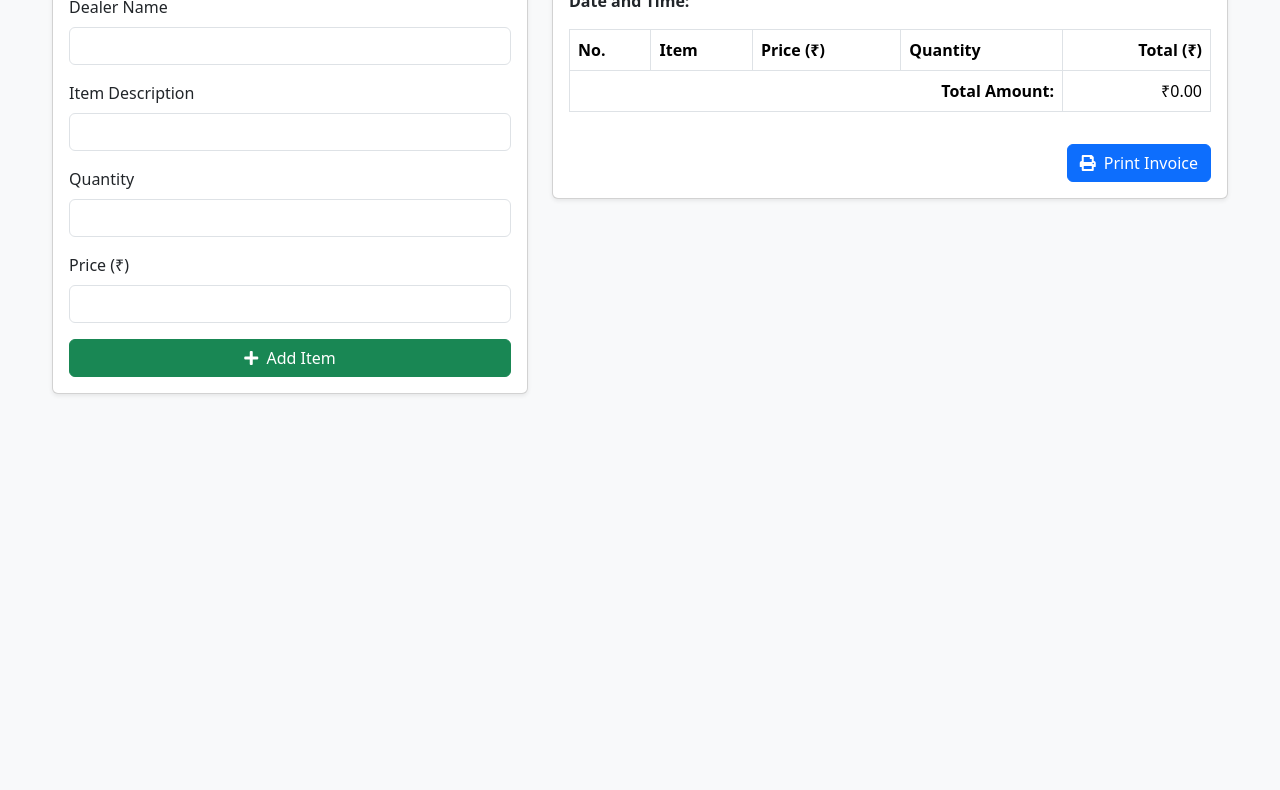
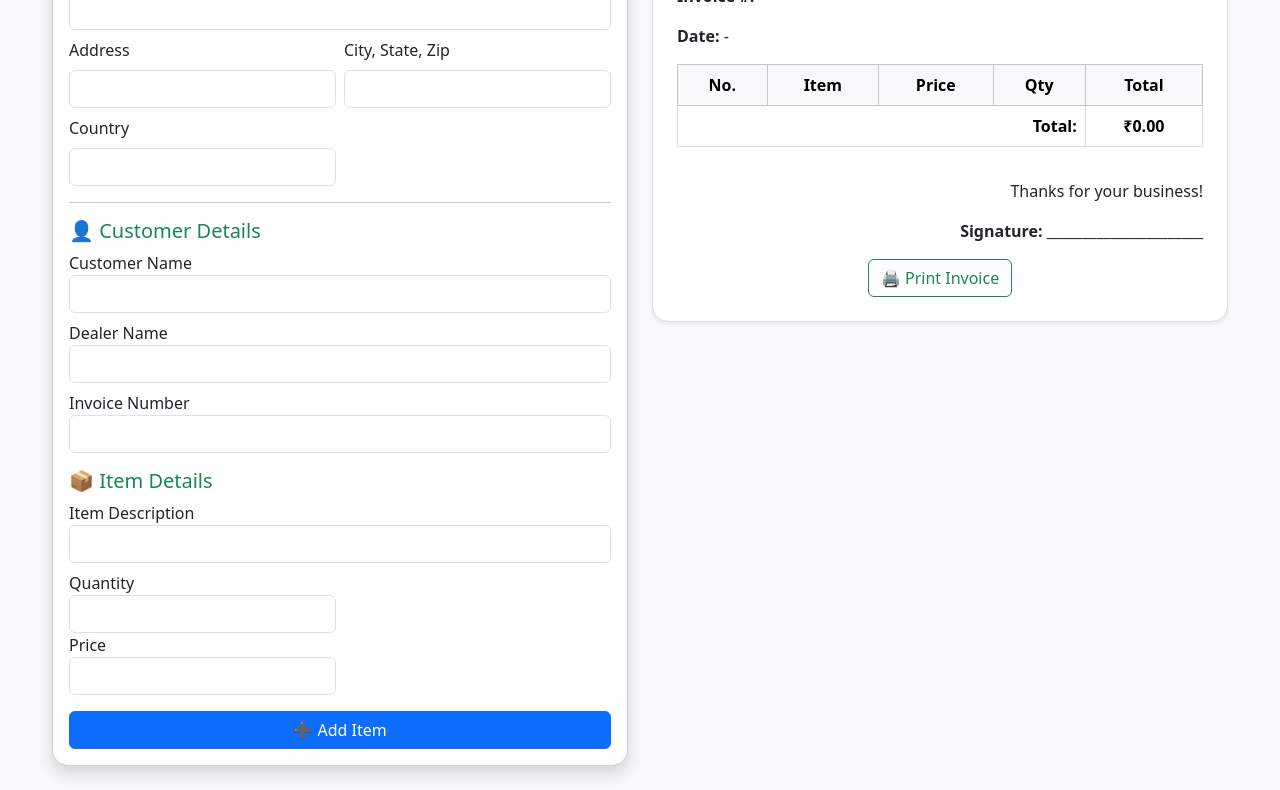
Before and after one commit to ravimanivel/billing_system, a plain HTML site: page index.html in a window 1280 px wide. Shown: the part 275-1065 px from the top of the page. Before the commit the page ends 800 px from the top, so only its background shows below. Drawn offline with nearby package versions, Linux system fonts and the light colour scheme.

Commit message:
Update index.html

```diff
--- a/index.html
+++ b/index.html
@@ -2,189 +2,244 @@
 <html lang="en">
 <head>
   <meta charset="UTF-8" />
-  <meta name="viewport" content="width=device-width, initial-scale=1.0"/>
+  <meta name="viewport" content="width=device-width, initial-scale=1">
   <title>Billing System</title>
   <link href="https://cdn.jsdelivr.net/npm/bootstrap@5.3.3/dist/css/bootstrap.min.css" rel="stylesheet">
-  <link rel="stylesheet" href="https://cdnjs.cloudflare.com/ajax/libs/font-awesome/5.13.1/css/all.min.css"/>
+  <script src="https://cdnjs.cloudflare.com/ajax/libs/html2pdf.js/0.10.1/html2pdf.bundle.min.js"></script>
   <style>
-    body {
-      background-color: #f8f9fa;
+    .container { max-width: 1200px; margin-top: 20px; }
+    .invoice-box { background: #f8f9fa; padding: 20px; border-radius: 10px; }
+    @media (max-width: 768px) {
+      .row > div { margin-bottom: 20px; }
     }
-
-    header {
-      padding: 20px;
-      text-align: center;
-      background-color: #0d6efd;
-      color: white;
-      margin-bottom: 30px;
-    }
-
-    .form-control:focus {
-      box-shadow: none;
-      border-color: #0d6efd;
-    }
-
-    .btn-primary {
-      background-color: #0d6efd;
-    }
-
-    .table thead {
-      background-color: #e9ecef;
-    }
-
-    .container {
-      max-width: 1200px;
-    }
-
     @media print {
-      body * {
-        visibility: hidden;
-      }
-      #print-section, #print-section * {
+      body * { visibility: hidden; }
+      #invoice-section, #invoice-section * {
         visibility: visible;
       }
-      #print-section {
+      #invoice-section {
         position: absolute;
         left: 0;
         top: 0;
         width: 100%;
       }
-      .no-print {
-        display: none !important;
-      }
     }
   </style>
 </head>
-<body>
+<body class="bg-light">
 
-  <div class="container" id="invoice-details-container">
-    <header>
-      <h1>Billing System</h1>
+    <div class="container py-4">
+      <header class="text-center mb-4">
+        <h5 class="text-primary fw-bold">🧾 Billing System</h5>
       </header>
 
-    <div class="row">
-      <!-- Form Column -->
-      <div class="col-md-5 mb-4 no-print">
-        <div class="card shadow-sm">
-          <div class="card-header bg-primary text-white">
-            <strong>Enter Billing Details</strong>
-          </div>
+      <div class="row g-4">
+        <!-- Billing Form -->
+        <div class="col-lg-6">
+          <div class="card shadow rounded-4">
             <div class="card-body">
               <form id="billing-form">
+                <h5 class="text-success mb-3">📌 Company Information</h5>
+
                 <div class="mb-3">
-                <label for="customer-name" class="form-label">Customer Name</label>
-                <input type="text" id="customer-name" class="form-control" required>
+                  <label class="form-label">Company Logo</label>
+                  <input type="file" class="form-control" id="company_logo" accept="image/*">
                 </div>
-              <div class="mb-3">
-                <label for="dealer-name" class="form-label">Dealer Name</label>
-                <input type="text" id="dealer-name" class="form-control" required>
+
+                <div class="row g-2">
+                  <div class="col-md-12">
+                    <label class="form-label">Company Name</label>
+                    <input type="text" class="form-control" id="company_name"  required>
                   </div>
-              <div class="mb-3">
-                <label for="item-description" class="form-label">Item Description</label>
-                <input type="text" id="item-description" class="form-control" required>
+                  <div class="col-md-6">
+                    <label class="form-label">Address</label>
+                    <input type="text" class="form-control" id="company_address1"  required>
                   </div>
-              <div class="mb-3">
-                <label for="item-quantity" class="form-label">Quantity</label>
-                <input type="number" id="item-quantity" class="form-control" required>
+                  <div class="col-md-6">
+                    <label class="form-label">City, State, Zip</label>
+                    <input type="text" class="form-control" id="company_city_state_zip"   required>
                   </div>
-              <div class="mb-3">
-                <label for="item-price" class="form-label">Price (₹)</label>
-                <input type="number" id="item-price" class="form-control" required>
+                  <div class="col-md-6">
+                    <label class="form-label">Country</label>
+                    <input type="text" class="form-control" id="company_country"   required>
                   </div>
-              <button type="button" onclick="addItem()" class="btn btn-success w-100">
-                <i class="fas fa-plus me-1"></i> Add Item
-              </button>
+                </div>
+
+                <hr>
+
+                <h5 class="text-success mt-3">👤 Customer Details</h5>
+                <label for="customer-name"> Customer Name</label>
+                <input type="text" class="form-control mb-2" id="customer-name" required>
+                <label for="dealer-name"> Dealer Name</label>
+                <input type="text" class="form-control mb-2" id="dealer-name" required>
+                <label for="invoice_num"> Invoice Number</label>
+                <input type="text" class="form-control mb-2" id="invoice_num"  required>
+
+                <h5 class="text-success mt-3">📦 Item Details</h5>
+                <label for="item-description"> Item Description</label>
+                <input type="text" class="form-control mb-2" id="item-description"  required>
+                <div class="row g-2">
+                  <div class="col-md-6">
+                    <label for="item-quantity"> Quantity</label>
+                    <input type="number" class="form-control" id="item-quantity" required>
+                    <label for="item-price"> Price</label>
+                    <input type="number" class="form-control" id="item-price"  required>
+                  </div>
+                </div>
+
+                <div class="d-grid mt-3">
+                  <button type="button" class="btn btn-primary" onclick="addItem()">➕ Add Item</button>
+                </div>
               </form>
             </div>
           </div>
         </div>
 
-      <!-- Invoice Column -->
-      <div class="col-md-7" id="print-section">
-        <div class="card shadow-sm">
-          <div class="card-header bg-primary text-white">
-            <strong>Invoice Details</strong>
+        <!-- Invoice Preview -->
+        <div class="col-lg-6">
+          <div id="invoice-section" class="bg-white border rounded-4 p-4 shadow-sm">
+            <div class="d-flex justify-content-between align-items-center mb-3">
+              <h4 class="text-success fw-bold mb-0" id="company-name">-</h4>
+              <img id="company-logo" class="img-fluid" style="max-width: 80px;" alt="Logo">
             </div>
-          <div class="card-body">
-            <p><strong>Customer Name:</strong> <span id="invoice-customer-name"></span></p>
-            <p><strong>Dealer Name:</strong> <span id="invoice-dealer-name"></span></p>
-            <p><strong>Date and Time:</strong> <span id="invoice-date-time"></span></p>
 
-            <div class="table-responsive">
-              <table class="table table-bordered table-hover">
-                <thead>
+            <div class="small text-muted mb-2">
+              <p id="company-address1"></p>
+              <p id="company-city-state-zip"></p>
+              <p id="company-country"></p>
+            </div>
+
+            <hr>
+
+            <div class="mb-3">
+              <p><strong>Customer:</strong> <span id="invoice-customer-name">-</span></p>
+              <p><strong>Dealer:</strong> <span id="invoice-dealer-name">-</span></p>
+              <p><strong>Invoice #:</strong> <span id="invoice-num">-</span></p>
+              <p><strong>Date:</strong> <span id="invoice-date-time">-</span></p>
+            </div>
+
+            <div class="table-responsive mb-3">
+              <table class="table table-bordered text-center table-hover">
+                <thead class="table-light">
                   <tr>
                     <th>No.</th>
                     <th>Item</th>
-                    <th>Price (₹)</th>
-                    <th>Quantity</th>
-                    <th class="text-end">Total (₹)</th>
+                    <th>Price</th>
+                    <th>Qty</th>
+                    <th>Total</th>
                   </tr>
                 </thead>
                 <tbody id="invoice-items"></tbody>
                 <tfoot>
                   <tr>
-                    <td colspan="4" class="text-end"><strong>Total Amount:</strong></td>
-                    <td class="text-end" id="total-amount">₹0.00</td>
+                    <td colspan="4" class="text-end fw-bold">Total:</td>
+                    <td class="fw-bold" id="total-amount">₹0.00</td>
                   </tr>
                 </tfoot>
               </table>
             </div>
 
-            <button onclick="printInvoice()" class="btn btn-primary mt-3 float-end no-print">
-              <i class="fa fa-print me-1"></i> Print Invoice
-            </button>
+            <p class="text-end">Thanks for your business!</p>
+            <p class="text-end"><strong>Signature:</strong> ______________________</p>
+
+            <div class="text-center mt-3">
+              <button class="btn btn-outline-success" onclick="printInvoice()">🖨️ Print Invoice</button>
             </div>
           </div>
         </div>
       </div>
     </div>
 
-  <!-- Bootstrap Bundle JS -->
-  <script src="https://cdn.jsdelivr.net/npm/bootstrap@5.3.3/dist/js/bootstrap.bundle.min.js"></script>
+
+<style>
+    .invoice-box {
+  background: #fdfdfd;
+  font-family: 'Segoe UI', sans-serif;
+  font-size: 15px;
+  color: #333;
+  border-radius: 12px;
+}
+
+#invoice-section h3 {
+  color: #198754;
+}
+
+.table th, .table td {
+  vertical-align: middle;
+}
+
+@media print {
+  .btn {
+    display: none !important;
+  }
+}
+
+</style>
 <script>
+  let invoiceItems = [];
   let itemCount = 0;
-    let totalAmount = 0;
 
   function addItem() {
-      const customerName = document.getElementById("customer-name").value;
-      const dealerName = document.getElementById("dealer-name").value;
-      const itemName = document.getElementById("item-description").value;
-      const itemPrice = parseFloat(document.getElementById("item-price").value);
-      const itemQuantity = parseInt(document.getElementById("item-quantity").value);
+    // Get values from form
+    const companyLogo = document.getElementById('company_logo').files[0];
+    const logoURL = companyLogo ? URL.createObjectURL(companyLogo) : '';
+    const companyName = document.getElementById('company_name').value;
+    const companyAddress1 = document.getElementById('company_address1').value;
+    const companyCityStateZip = document.getElementById('company_city_state_zip').value;
+    const companyCountry = document.getElementById('company_country').value;
+    const companyDetails = { name: companyName, address1: companyAddress1,   cityStateZip: companyCityStateZip, country: companyCountry };
+    const customerName = document.getElementById('customer-name').value;
+    const dealerName = document.getElementById('dealer-name').value;
+    const invoiceNum = document.getElementById('invoice_num').value;
+    const item = document.getElementById('item-description').value;
+    const qty = parseInt(document.getElementById('item-quantity').value);
+    const price = parseFloat(document.getElementById('item-price').value);
+    const total = qty * price;
 
-      if (!customerName || !dealerName || !itemName || isNaN(itemPrice) || isNaN(itemQuantity)) {
-        alert("Please fill out all fields correctly.");
+    if (!item || isNaN(qty) || isNaN(price)) {
+      alert("Please enter valid item, quantity, and price.");
       return;
     }
 
-      const itemTotal = itemPrice * itemQuantity;
+    // Set static invoice details
+    document.getElementById('company-logo').src = logoURL;
+    document.getElementById('company-name').innerText = companyName;
+    document.getElementById('company-address1').innerText = companyAddress1;
+    document.getElementById('company-city-state-zip').innerText = companyCityStateZip;
+    document.getElementById('company-country').innerText = companyCountry;
+    document.getElementById('invoice-customer-name').innerText = customerName;
+    document.getElementById('invoice-dealer-name').innerText = dealerName;
+    document.getElementById('invoice-num').innerText = invoiceNum;
+    document.getElementById('invoice-date-time').innerText = new Date().toLocaleString();
+
+    // Add to invoice items
     itemCount++;
+    invoiceItems.push({ item, qty, price, total });
 
-      document.getElementById("invoice-customer-name").textContent = customerName;
-      document.getElementById("invoice-dealer-name").textContent = dealerName;
-      document.getElementById("invoice-date-time").textContent = new Date().toLocaleString();
-
-      const row = document.createElement("tr");
+    const row = document.createElement('tr');
     row.innerHTML = `
       <td>${itemCount}</td>
-        <td>${itemName}</td>
-        <td>₹${itemPrice.toFixed(2)}</td>
-        <td>${itemQuantity}</td>
-        <td class="text-end">₹${itemTotal.toFixed(2)}</td>
+      <td>${item}</td>
+      <td>₹${price.toFixed(2)}</td>
+      <td>${qty}</td>
+      <td>₹${total.toFixed(2)}</td>
     `;
-      document.getElementById("invoice-items").appendChild(row);
+    document.getElementById('invoice-items').appendChild(row);
 
-      totalAmount += itemTotal;
-      document.getElementById("total-amount").textContent = `₹${totalAmount.toFixed(2)}`;
+    // Update total
+    const totalAmount = invoiceItems.reduce((sum, item) => sum + item.total, 0);
+    document.getElementById('total-amount').innerText = `₹${totalAmount.toFixed(2)}`;
 
-      // Optional: clear inputs after add
-      document.getElementById("billing-form").reset();
+    // Reset item fields
+    document.getElementById('item-description').value = '';
+    document.getElementById('item-quantity').value = '';
+    document.getElementById('item-price').value = '';
   }
 
   function printInvoice() {
     window.print();
   }
 </script>
+
 </body>
 </html>
```
Lines whose indentation alone changed are shown as unchanged.
